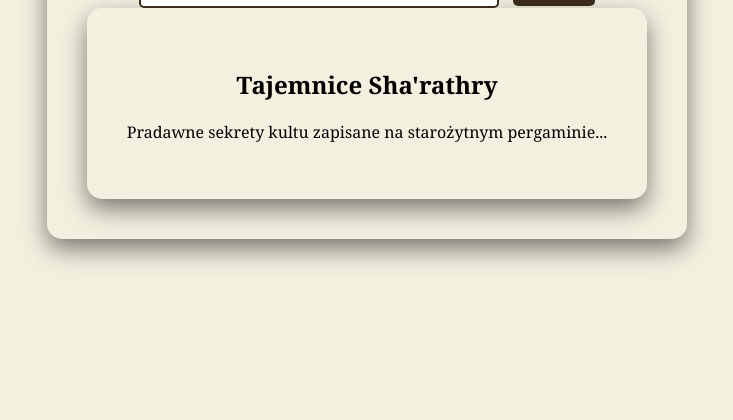
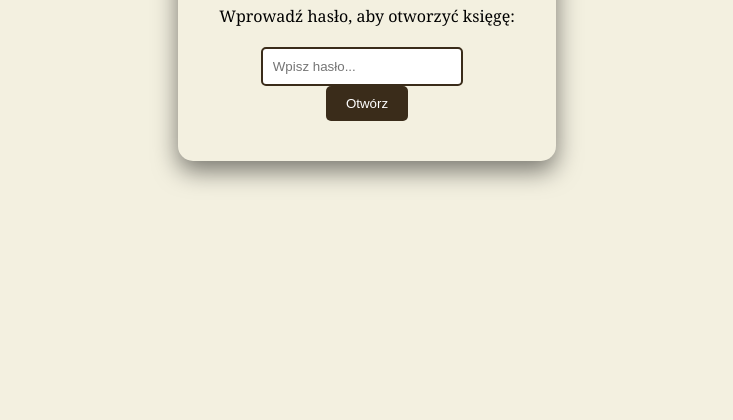
Before and after one commit to Wilczusia/Kroniki-Wiecznej-Nocy, a plain HTML site: page index.html in a window 1280 px wide. Shown: the part 380-800 px from the top of the page, without its empty margins (273-1006 px from the left). Drawn offline with Linux system fonts and the light colour scheme.

Commit message:
Update index.html

```diff
--- a/index.html
+++ b/index.html
@@ -9,16 +9,12 @@
 <body>
     <div class="book-container">
         <h1>Księga Sha'rathry</h1>
-        <p class="intro">Wejdź w tajemnice kultu. Wprowadź hasło, aby uzyskać dostęp:</p>
+        <p>Wprowadź hasło, aby otworzyć księgę:</p>
         <div class="password-section">
             <input type="password" id="password" placeholder="Wpisz hasło...">
             <button onclick="checkPassword()">Otwórz</button>
         </div>
-       <div class="parchment-container">
-    <h2>Tajemnice Sha'rathry</h2>
-    <p>Pradawne sekrety kultu zapisane na starożytnym pergaminie...</p>
-</div>
-
+        <p id="error-message" style="color: red; display: none;">Niepoprawne hasło. Spróbuj ponownie.</p>
     </div>
     <script src="script.js"></script>
 </body>
```
